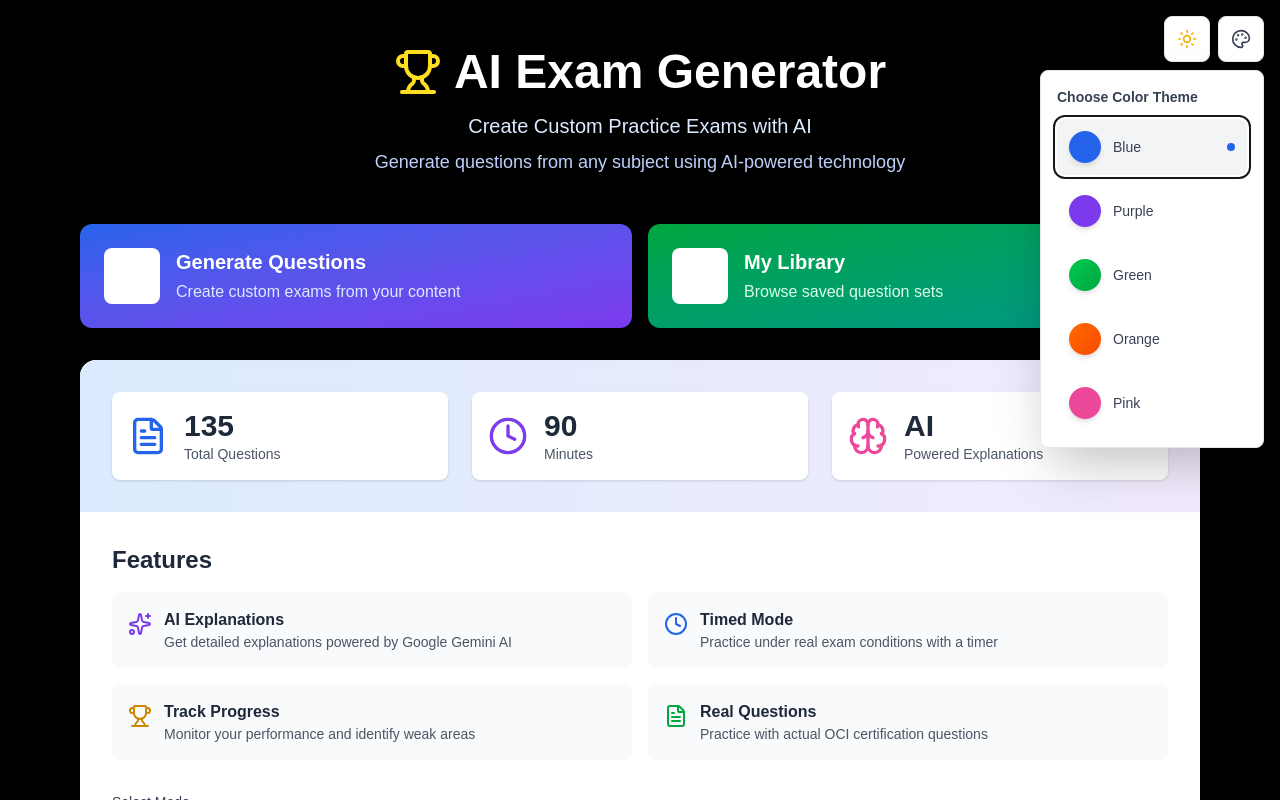
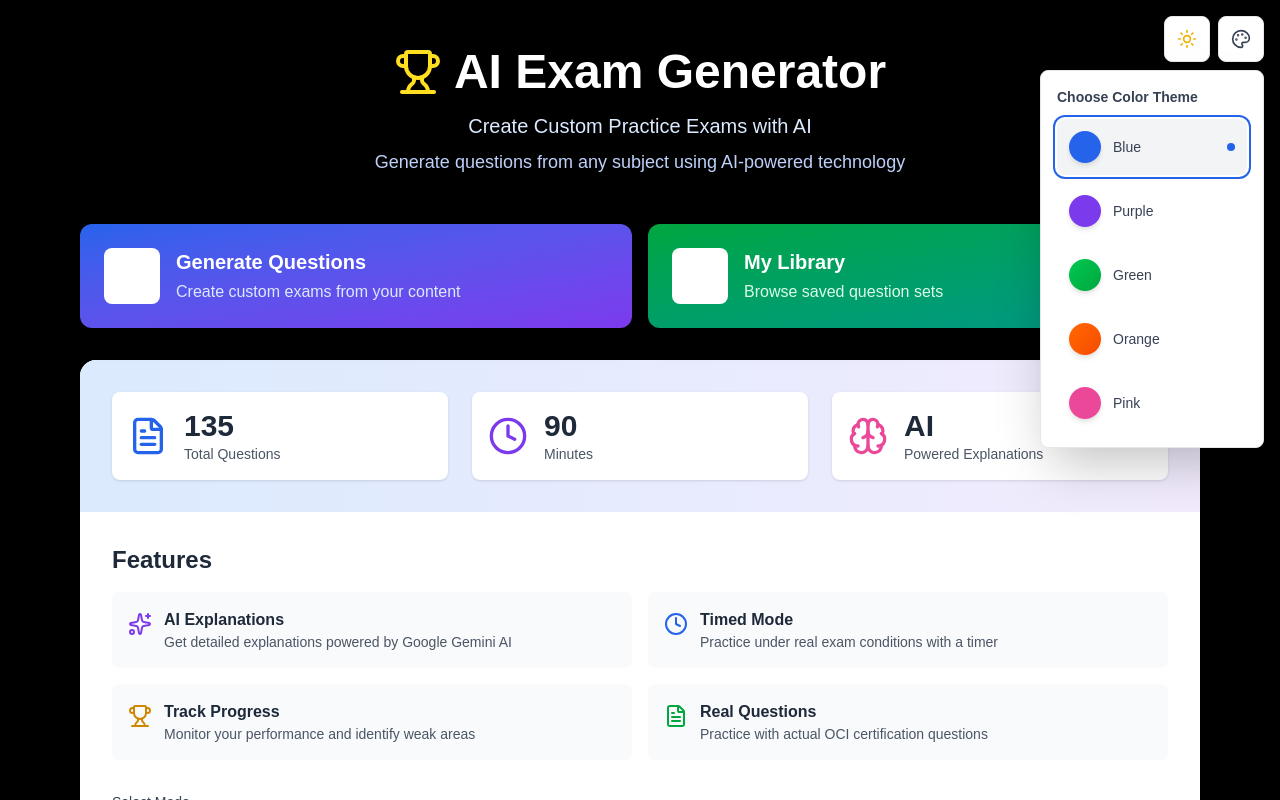
Before and after one commit to WAOmaster/Exam-simulator, a Next.js app: page / in a window 1280 px wide. Both pictures are taken after a click on the button 1241 px from the left and 39 px from the top of the page. Shown: the top 800 px of the page. Built offline with nearby package versions, Linux system fonts and the light colour scheme.

Commit message:
fixed nextjs 16.0

```diff
--- a/app/api/upload/route.ts
+++ b/app/api/upload/route.ts
@@ -2,11 +2,7 @@ import { NextRequest, NextResponse } from 'next/server';
 import { parseFile } from '@/lib/parsers';
 import { UploadResponse } from '@/lib/types';
 
-export const config = {
-  api: {
-    bodyParser: false,
-  },
-};
+// No need for config.api.bodyParser in App Router - using native formData()
 
 export async function POST(request: NextRequest) {
   try {
--- a/components/QuestionCard.tsx
+++ b/components/QuestionCard.tsx
@@ -3,7 +3,7 @@
 import { useState } from 'react';
 import { motion } from 'framer-motion';
 import { CheckCircle2, XCircle, Loader2 } from 'lucide-react';
-import { Question } from '@/lib/store';
+import { Question } from '@/lib/types';
 
 interface QuestionCardProps {
   question: Question;
--- a/components/QuestionSetCard.tsx
+++ b/components/QuestionSetCard.tsx
@@ -36,9 +36,9 @@ export default function QuestionSetCard({ questionSet, onStart, onDelete }: Ques
               {questionSet.title}
             </h3>
             {questionSet.isPublic ? (
-              <Globe className="w-4 h-4 text-green-600 dark:text-green-400" title="Public" />
+              <Globe className="w-4 h-4 text-green-600 dark:text-green-400" />
             ) : (
-              <Lock className="w-4 h-4 text-gray-400" title="Private" />
+              <Lock className="w-4 h-4 text-gray-400" />
             )}
           </div>
           {questionSet.description && (
--- a/components/ThemeSwitcher.tsx
+++ b/components/ThemeSwitcher.tsx
@@ -78,15 +78,9 @@ export default function ThemeSwitcher() {
                       }}
                       className={`w-full flex items-center gap-3 p-3 rounded-lg transition-all ${
                         colorTheme === theme.name
-                          ? 'bg-gray-100 dark:bg-gray-700 ring-2 ring-offset-2 dark:ring-offset-gray-800'
+                          ? 'bg-gray-100 dark:bg-gray-700 ring-2 ring-primary ring-offset-2 dark:ring-offset-gray-800'
                           : 'hover:bg-gray-50 dark:hover:bg-gray-700/50'
                       }`}
-                      style={{
-                        ringColor:
-                          colorTheme === theme.name
-                            ? `var(--primary)`
-                            : 'transparent',
-                      }}
                     >
                       <div
                         className={`w-8 h-8 rounded-full bg-gradient-to-br ${theme.colors} shadow-md`}
--- a/tsconfig.json
+++ b/tsconfig.json
@@ -1,6 +1,6 @@
 {
   "compilerOptions": {
-    "target": "ES2017",
+    "target": "ES2020",
     "lib": [
       "dom",
       "dom.iterable",
```
